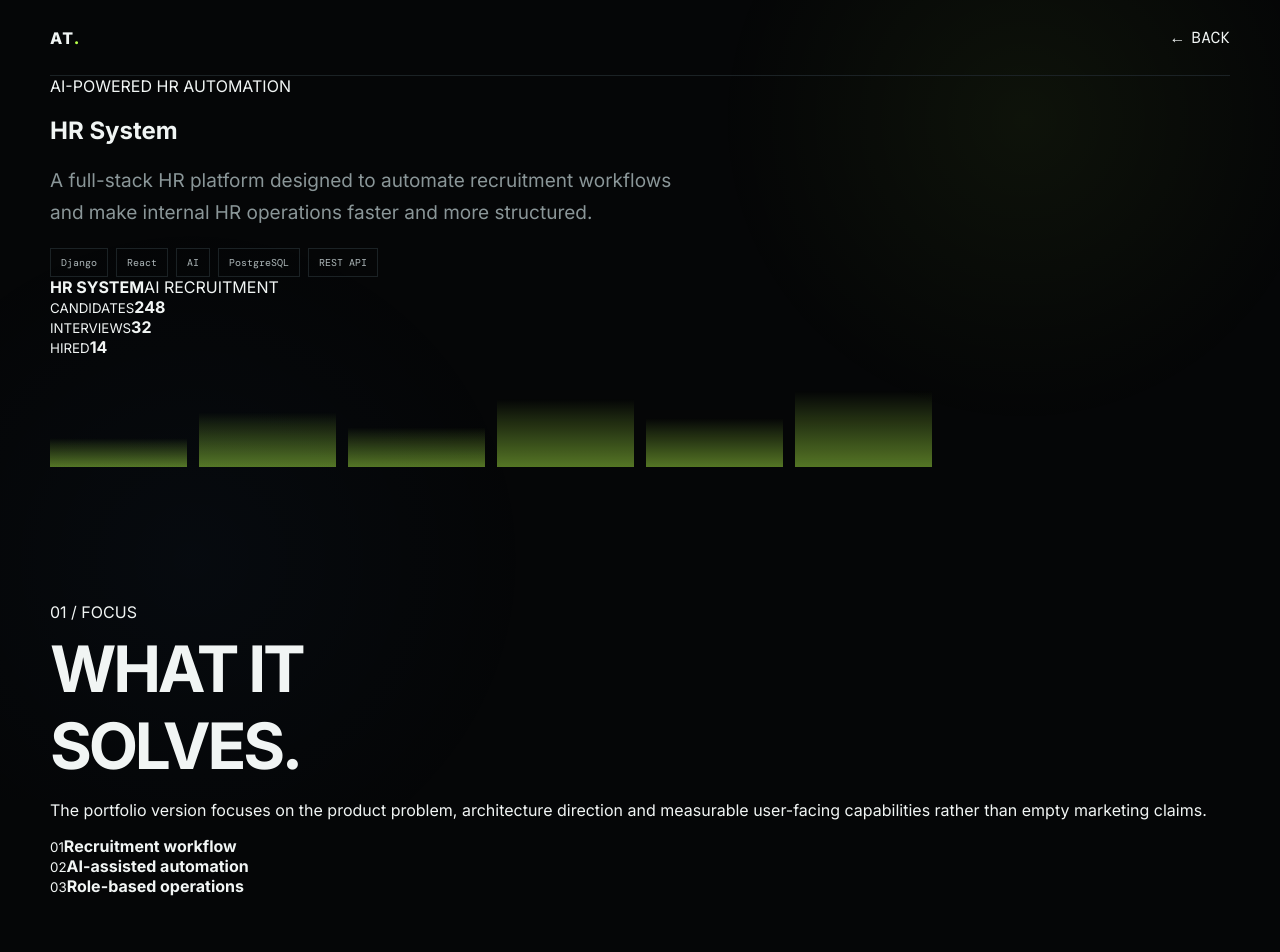
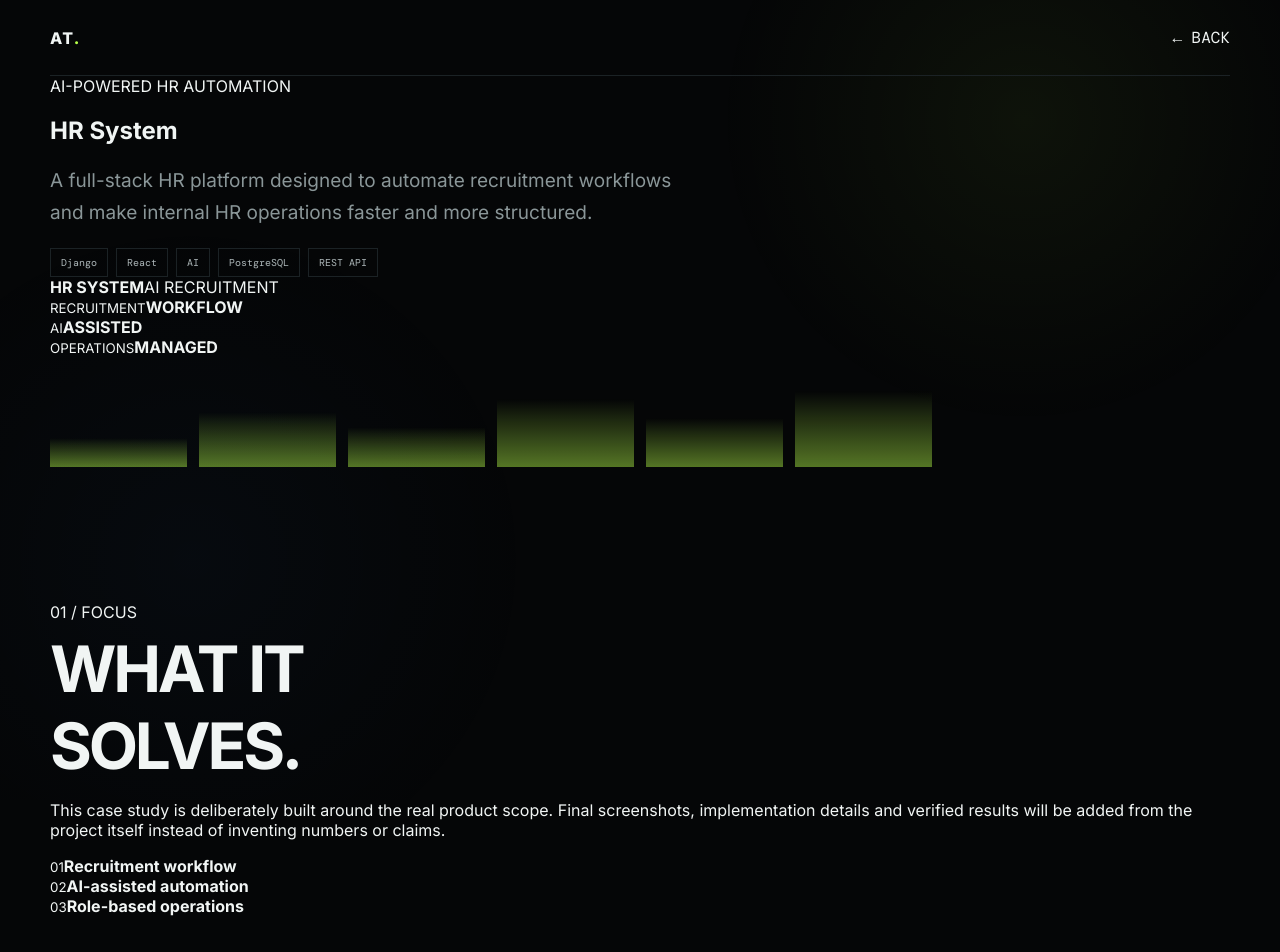
Before and after one commit to ZeroCipher-hack/Portfolio, a Next.js app: page /projects/hr-system in a window 1280 px wide. Shown: the top 952 px of the page. Built offline with nearby package versions, Linux system fonts and the light colour scheme.

Commit message:
fix: remove unverified project metrics and claims

```diff
--- a/app/projects/[slug]/page.tsx
+++ b/app/projects/[slug]/page.tsx
@@ -1,19 +1,19 @@
 import Link from 'next/link';
 
-const data: Record<string,{title:string;eyebrow:string;desc:string;stack:string[];metrics:string[]}> = {
-  'hr-system': {title:'HR System',eyebrow:'AI-POWERED HR AUTOMATION',desc:'A full-stack HR platform designed to automate recruitment workflows and make internal HR operations faster and more structured.',stack:['Django','React','AI','PostgreSQL','REST API'],metrics:['Recruitment workflow','AI-assisted automation','Role-based operations']},
-  sentinelx: {title:'SentinelX',eyebrow:'CYBERSECURITY / SIEM',desc:'A security monitoring platform concept focused on event visibility, threat detection and incident-oriented dashboards.',stack:['Python','Security','SIEM','Linux','Dashboard'],metrics:['Threat visibility','Security events','Incident triage']},
-  mathlearn: {title:'Mathlearn MathematicsWeb',eyebrow:'EDTECH / FULL-STACK',desc:'An interactive mathematics learning platform built around clear explanations, practice and an engaging web experience.',stack:['TypeScript','Web','Education','Interactive UI'],metrics:['Interactive lessons','Practice flow','Progress-oriented UX']}
+const data: Record<string,{title:string;eyebrow:string;desc:string;stack:string[];focus:string[]}> = {
+  'hr-system': {title:'HR System',eyebrow:'AI-POWERED HR AUTOMATION',desc:'A full-stack HR platform designed to automate recruitment workflows and make internal HR operations faster and more structured.',stack:['Django','React','AI','PostgreSQL','REST API'],focus:['Recruitment workflow','AI-assisted automation','Role-based operations']},
+  sentinelx: {title:'SentinelX',eyebrow:'CYBERSECURITY / SIEM',desc:'A security monitoring platform concept focused on event visibility, threat detection and incident-oriented dashboards.',stack:['Python','Security','SIEM','Linux','Dashboard'],focus:['Threat visibility','Security event analysis','Incident triage']},
+  mathlearn: {title:'Mathlearn MathematicsWeb',eyebrow:'EDTECH / FULL-STACK',desc:'An interactive mathematics learning platform built around clear explanations, practice and an engaging web experience.',stack:['TypeScript','Web','Education','Interactive UI'],focus:['Interactive lessons','Practice flow','Progress-oriented UX']}
 };
 
 function Preview({slug}:{slug:string}){
-  if(slug==='sentinelx') return <div className="preview"><div className="preview-top"><b>SENTINELX</b><span className="green">● LIVE MONITORING</span></div><div className="metric-grid"><div><small>THREATS</small><strong>127</strong></div><div><small>ALERTS</small><strong>43</strong></div><div><small>EVENTS</small><strong>8,421</strong></div></div><div className="threat-list"><span>CRITICAL&nbsp;&nbsp; SSH BRUTE FORCE</span><span>HIGH&nbsp;&nbsp;&nbsp;&nbsp;&nbsp; PORT SCAN</span><span>MEDIUM&nbsp;&nbsp;&nbsp; SUSPICIOUS LOGIN</span></div></div>;
-  if(slug==='mathlearn') return <div className="preview math-preview"><div className="preview-top"><b>MATHLEARN</b><span>Lesson 08 / Algebra</span></div><div className="equation">2x + 6 = 18</div><div className="answer-row"><span>x = ?</span><b>6</b><span className="green">✓ CORRECT</span></div><div className="progress"><i/></div></div>;
-  return <div className="preview"><div className="preview-top"><b>HR SYSTEM</b><span>AI RECRUITMENT</span></div><div className="metric-grid"><div><small>CANDIDATES</small><strong>248</strong></div><div><small>INTERVIEWS</small><strong>32</strong></div><div><small>HIRED</small><strong>14</strong></div></div><div className="bars"><i/><i/><i/><i/><i/><i/><i/><i/></div></div>;
+  if(slug==='sentinelx') return <div className="preview"><div className="preview-top"><b>SENTINELX</b><span className="green">● SECURITY MONITOR</span></div><div className="metric-grid"><div><small>THREAT FEED</small><strong>ACTIVE</strong></div><div><small>ALERTS</small><strong>TRACKED</strong></div><div><small>EVENTS</small><strong>ANALYZED</strong></div></div><div className="threat-list"><span>CRITICAL&nbsp;&nbsp; SSH BRUTE FORCE</span><span>HIGH&nbsp;&nbsp;&nbsp;&nbsp;&nbsp; PORT SCAN</span><span>MEDIUM&nbsp;&nbsp;&nbsp; SUSPICIOUS LOGIN</span></div></div>;
+  if(slug==='mathlearn') return <div className="preview math-preview"><div className="preview-top"><b>MATHLEARN</b><span>INTERACTIVE LESSON</span></div><div className="equation">2x + 6 = 18</div><div className="answer-row"><span>x = ?</span><b>6</b><span className="green">✓ SOLVED</span></div><div className="progress"><i/></div></div>;
+  return <div className="preview"><div className="preview-top"><b>HR SYSTEM</b><span>AI RECRUITMENT</span></div><div className="metric-grid"><div><small>RECRUITMENT</small><strong>WORKFLOW</strong></div><div><small>AI</small><strong>ASSISTED</strong></div><div><small>OPERATIONS</small><strong>MANAGED</strong></div></div><div className="bars"><i/><i/><i/><i/><i/><i/><i/><i/></div></div>;
 }
 
 export default async function ProjectPage({params}:{params:Promise<{slug:string}>}) {
   const {slug}=await params; const p=data[slug];
   if(!p) return <main className="container section"><h1>Project not found.</h1><Link className="btn" href="/">← Back</Link></main>;
-  return <main><header className="container nav"><Link className="logo" href="/">AT<span className="green">.</span></Link><Link className="mono" href="/">← BACK</Link></header><section className="project-hero"><div className="container"><div className="eyebrow">{p.eyebrow}</div><h1>{p.title}</h1><p className="lead">{p.desc}</p><div className="tags">{p.stack.map(x=><span className="tag" key={x}>{x}</span>)}</div><Preview slug={slug}/></div></section><section className="section"><div className="container case-grid"><div><div className="eyebrow">01 / FOCUS</div><h2>WHAT IT<br/>SOLVES.</h2></div><div><p className="case-copy">The portfolio version focuses on the product problem, architecture direction and measurable user-facing capabilities rather than empty marketing claims.</p><div className="metric-grid case-metrics">{p.metrics.map((x,i)=><div key={x}><small>0{i+1}</small><strong>{x}</strong></div>)}</div></div></div></section><section className="section"><div className="container"><div className="terminal"><div className="terminal-bar"><i className="dot"/><i className="dot"/><i className="dot"/></div><pre><span className="green">$ project.status</span>{'\n\nBUILDING → TESTING → HARDENING\n\nARCHITECTURE   modular\nSECURITY       first-class\nUX             responsive\nDELIVERY       production-ready'}</pre></div></div></section></main>;
+  return <main><header className="container nav"><Link className="logo" href="/">AT<span className="green">.</span></Link><Link className="mono" href="/">← BACK</Link></header><section className="project-hero"><div className="container"><div className="eyebrow">{p.eyebrow}</div><h1>{p.title}</h1><p className="lead">{p.desc}</p><div className="tags">{p.stack.map(x=><span className="tag" key={x}>{x}</span>)}</div><Preview slug={slug}/></div></section><section className="section"><div className="container case-grid"><div><div className="eyebrow">01 / FOCUS</div><h2>WHAT IT<br/>SOLVES.</h2></div><div><p className="case-copy">This case study is deliberately built around the real product scope. Final screenshots, implementation details and verified results will be added from the project itself instead of inventing numbers or claims.</p><div className="metric-grid case-metrics">{p.focus.map((x,i)=><div key={x}><small>0{i+1}</small><strong>{x}</strong></div>)}</div></div></div></section><section className="section"><div className="container"><div className="terminal"><div className="terminal-bar"><i className="dot"/><i className="dot"/><i className="dot"/><span>~/case-study</span></div><pre><span className="green">$ project.status</span>{'\n\nBUILDING → TESTING → HARDENING\n\nARCHITECTURE   modular\nSECURITY       first-class\nUX             responsive\nDELIVERY       production-ready'}</pre></div></div></section></main>;
 }
```
